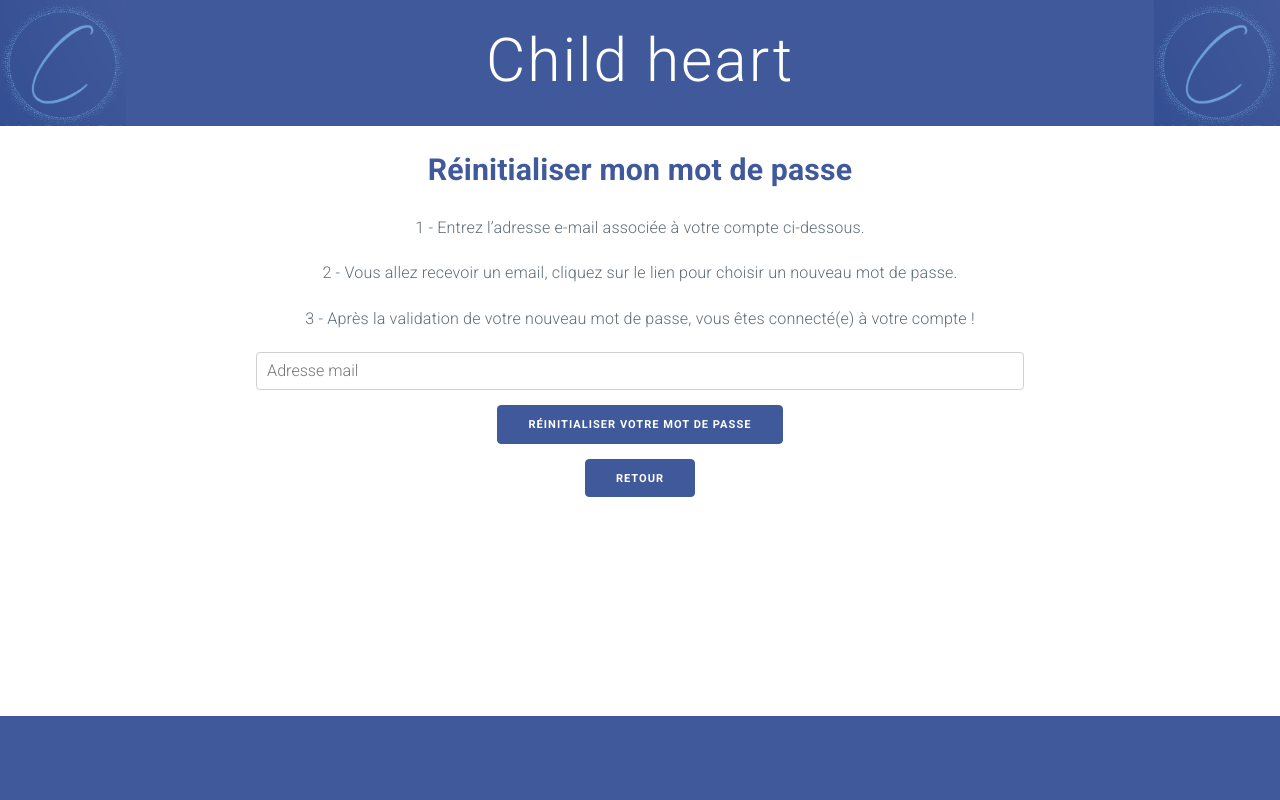
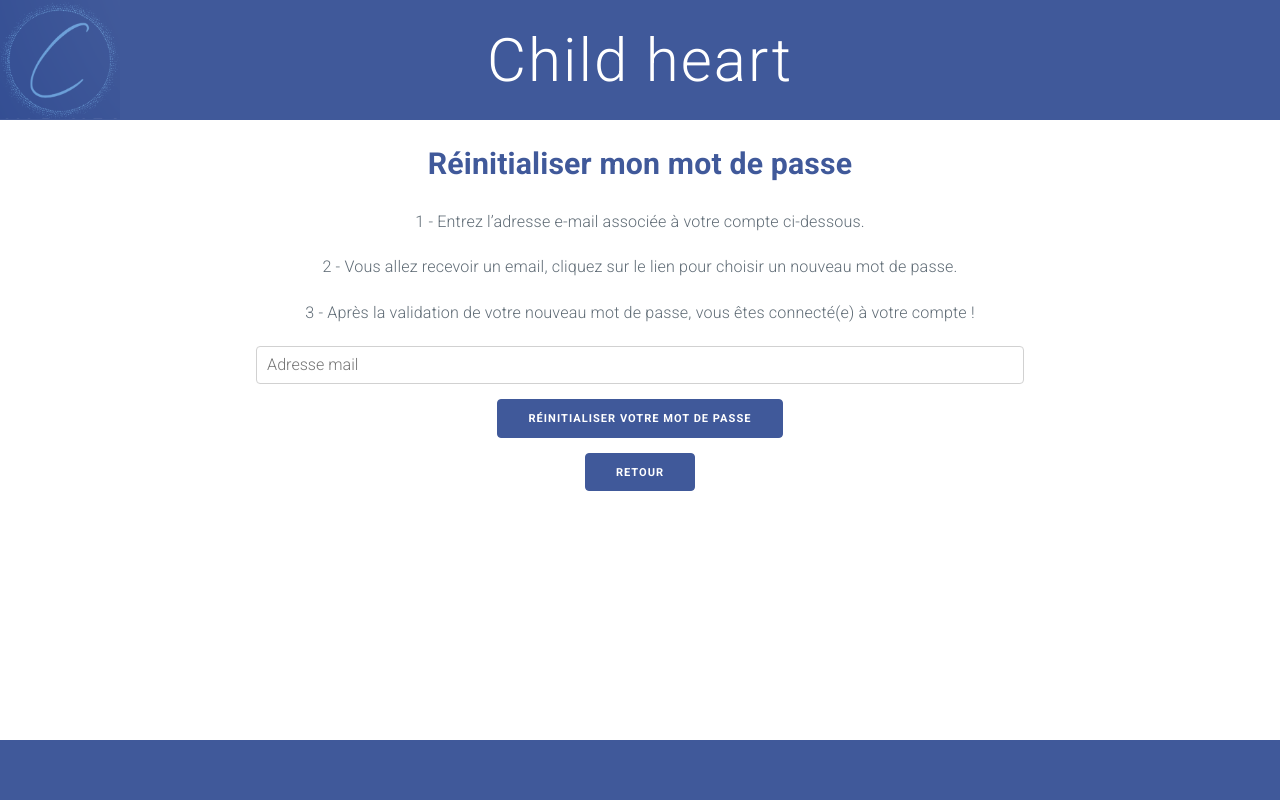
Before and after one commit to CHILDREN-HEART/Projet-C-Heart, a PHP site: page /mdpOublie1/index.php in a window 1280 px wide. Run offline with PHP 8.4, Linux system fonts and the light colour scheme.

Commit message:
Connexion mdp oublié

```diff
--- a/header_footer/header1.php
+++ b/header_footer/header1.php
@@ -1,4 +1,5 @@
 <link rel="stylesheet" href="../header_footer/header.css">
+<link rel="stylesheet" href="https://fonts.googleapis.com/css?family=Roboto:300,300italic,700,700italic">
 <div class="flexboxHeader">
     <div>
         <img id="img1" src="../assets/Logo.png" alt="logo">
--- a/mdpOublie1/index.php
+++ b/mdpOublie1/index.php
@@ -8,13 +8,13 @@
     <title>Mot de passe oublié</title>
     <link rel="shortcut icon" href="../assets/Logo.png">
     <link rel="stylesheet" href="style.css">
+    <link rel="stylesheet" href="../connexion/style.css">
+    <link rel="stylesheet" href="https://fonts.googleapis.com/css?family=Roboto:300,300italic,700,700italic">
+
 </head>
 <body>
 <header>
-    <span id="img1"><img src="../assets/Logo.png" height="126" width="126" alt="Logo"></span>
-    <span id="titre1">Child heart</span>
-    <span id="img2"><img src="../assets/Logo.png" height="126" width="126" alt="Logo"></span>
-    <link rel="stylesheet" href="https://fonts.googleapis.com/css?family=Roboto:300,300italic,700,700italic">
+    <?php include('../header_footer/header1.php'); ?>
 </header>
 <main>
     <div class="grid">
@@ -40,7 +40,9 @@
     </div>
 </main>
 
-<footer></footer>
+<footer>
+    <?php include('../header_footer/footer1.php'); ?>
+</footer>
 
 </body>
 
--- a/mdpOublie1/style.css
+++ b/mdpOublie1/style.css
@@ -1,135 +1,4 @@
-* {
-    margin: 0;
-    padding: 0;
-}
-
-header {
-    height: 126px;
-    margin: 0;
-    background: #40599A;
-}
-
-#titre1 {
-    /*espace entre lettre */
-    letter-spacing: 2px;
-    /*taille texte */
-    font-size: 6rem;
-    color: white;
-    margin-top: 13px;
-    position: absolute;
-    left: 50%;
-    transform: translateX(-50%)
-
-}
-
-#img2 {
-    margin: 0;
-    padding: 0;
-    position: absolute;
-    right: 0;
-}
-
-
-
-#rectangle {
-    width: 60%;
-    margin: auto;
-}
-
-h2 {
-    text-align: center;
-    font-size: 3rem;
-    color: #40599A;
-    padding: 2rem;
-}
-
-
-#img3 {
-    position: absolute;
-    opacity: 25%;
-}
-
-footer {
-    height: 84px;
-    width: 100%;
-    background: #40599A;
-    position: absolute;
-    bottom: 0px;
-}
-
-
-
-input {
-    font-family: inherit;
-    font-size: 100%;
-    margin-bottom: 1.5rem;
-
-}
-
-input[type='text'], input[type='password'] {
-    border: 0.1rem solid #d1d1d1;
-    border-radius: 0.4rem;
-    height: 3.8rem;
-    padding: 0.6rem 1rem 0.7rem;
-    width: 100%;
-}
-
-input[type='submit'] {
-    background-color: #40599a;
-    border: 0.1rem solid #40599a;
-    border-radius: 0.4rem;
-    color: #fff;
-    cursor: pointer;
-    font-size: 1.1rem;
-    font-weight: 700;
-    height: 3.8rem;
-    letter-spacing: .1rem;
-    line-height: 3.8rem;
-    padding: 0 3rem;
-    text-transform: uppercase;
-
-}
-
-body {
-    color: #606c76;
-    font-family: 'Roboto', sans-serif;
-    font-size: 1.6em;
-    font-weight: 300;
-    letter-spacing: .01em;
-    line-height: 1.6;
-}
-
-html {
-    box-sizing: border-box;
-    font-size: 63%;
-    line-height: 1.15;
-    -webkit-text-size-adjust: 100%;
-}
-
-* {
-    box-sizing: inherit;
-}
-
-
-.Valider_Retour {
-
-    display: flex;
-    flex-direction: column;
-    align-items: center;
-}
-
-
-a, a:visited {
-    color: #40599A;
-}
-
-.icon {
-    padding: 10px;
-    background: #40599A;
-    color: white;
-    min-width: 50px;
-    text-align: center;
-}
+/*nécessite tout le code CSS de ../connexion/style.css */
 
 #aide1 {
     text-align: center;
```
